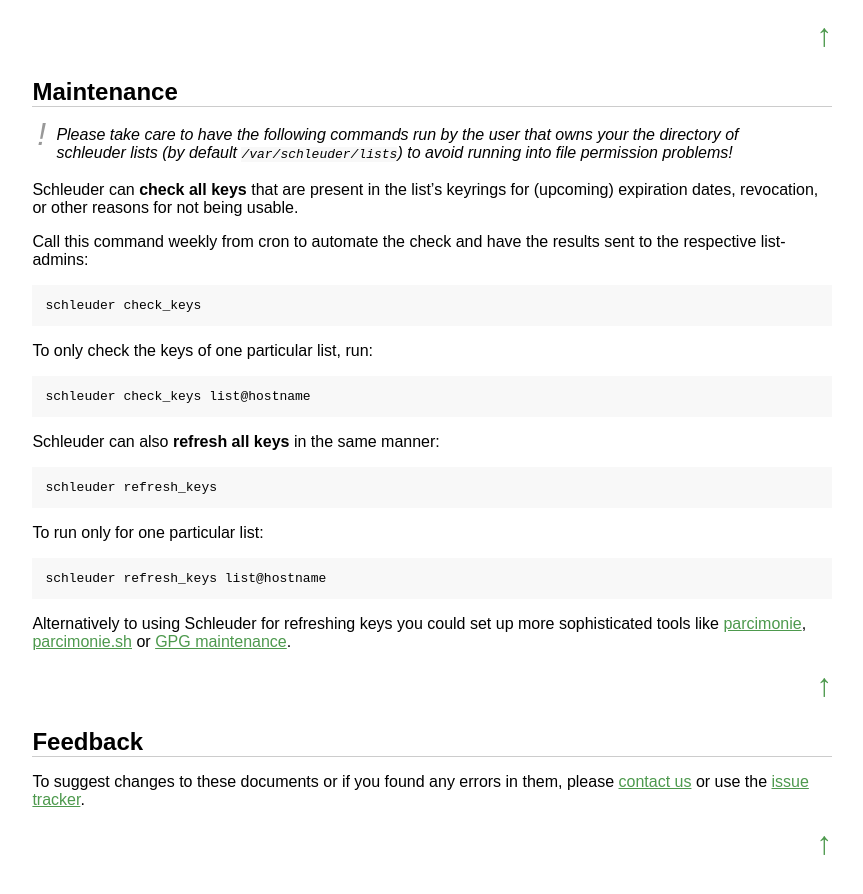
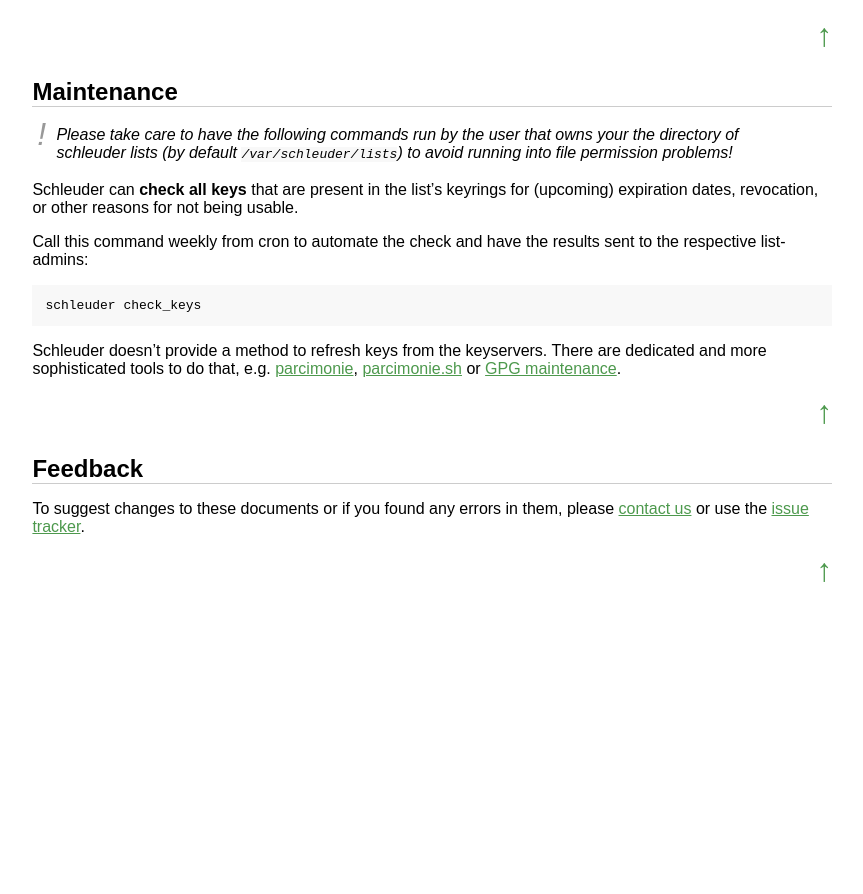
Before and after one commit to schleuder/schleuder-website, a Jekyll site: the page built from docs/index.md, in a window 1280 px wide and 900 px high, scrolled down 6420 px. Shown: the top 894 px of the window, without its empty margins (6-869 px from the left). Built offline with Jekyll 4.4.1, drawn with Linux system fonts in a browser that asks for light colours; after the commit the page ends 7047 px from its top, so only the background shows below that.

Commit message:
Revise part on refresh_keys, we don't even do that.
Also check_keys for a single list isn't implemented (yet), neither.

```diff
--- a/docs/index.md
+++ b/docs/index.md
@@ -294,20 +294,8 @@
 
     schleuder check_keys
 
-To only check the keys of one particular list, run:
 
-    schleuder check_keys list@hostname
-
-
-Schleuder can also **refresh all keys** in the same manner:
-
-    schleuder refresh_keys
-
-To run only for one particular list:
-
-    schleuder refresh_keys list@hostname
-
-Alternatively to using Schleuder for refreshing keys you could set up more sophisticated tools like [parcimonie](https://gaffer.ptitcanardnoir.org/intrigeri/code/parcimonie/), [parcimonie.sh](https://github.com/EtiennePerot/parcimonie.sh) or [GPG maintenance](https://github.com/ilf/gpg-maintenance/).
+Schleuder doesn't provide a method to refresh keys from the keyservers. There are dedicated and more sophisticated tools to do that, e.g.  [parcimonie](https://gaffer.ptitcanardnoir.org/intrigeri/code/parcimonie/), [parcimonie.sh](https://github.com/EtiennePerot/parcimonie.sh) or [GPG maintenance](https://github.com/ilf/gpg-maintenance/).
 
 
 [↑](#top "Go to top of page")
```
